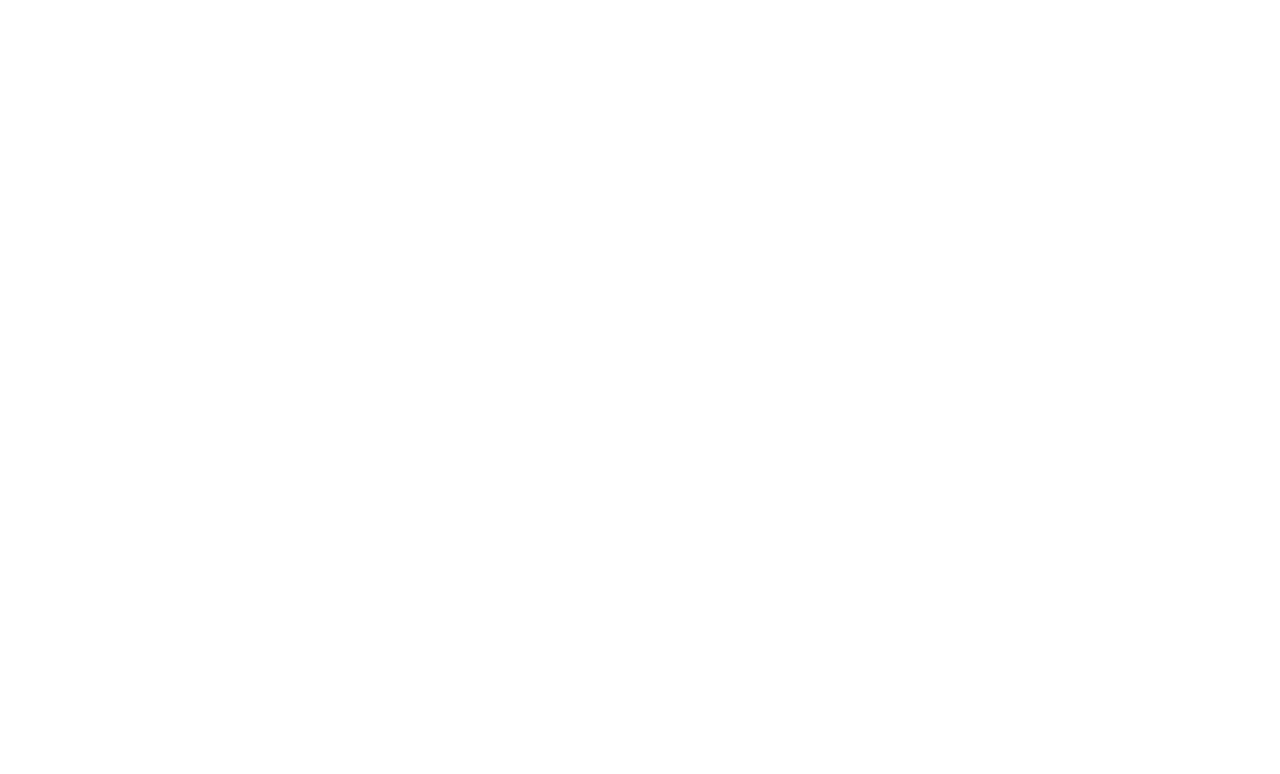
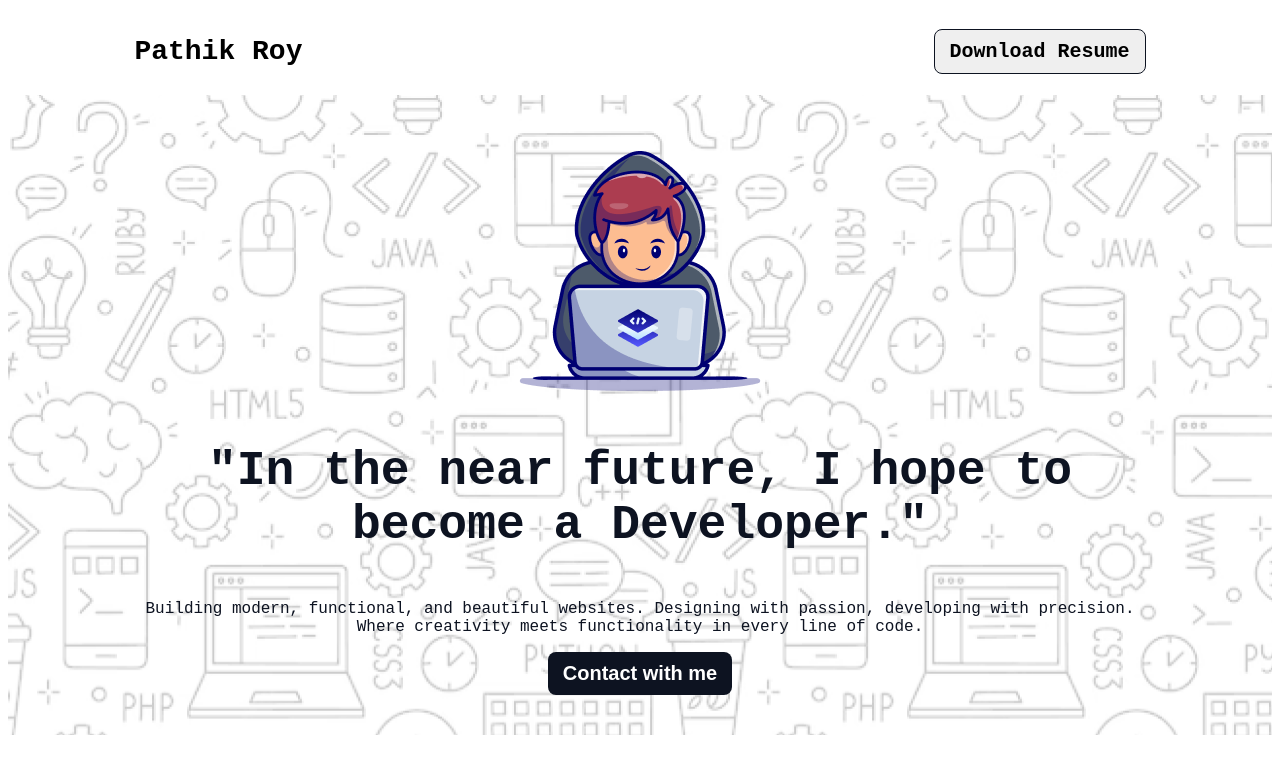
Before and after one commit to pathikroy86/Assignment-1, a plain HTML site: page index.html in a window 1280 px wide. Drawn offline with Linux system fonts and the light colour scheme; a web font is replaced by a local one.

Commit message:
header section

```diff
--- a/index.html
+++ b/index.html
@@ -10,7 +10,26 @@
 </head>
 
 <body>
-
+    <header>
+        <div class="nav-container">
+            <h3>Pathik Roy</h3>
+            <div>
+                <button>Download Resume</button>
+            </div>
+        </div>
+        <div class="banner-container">
+            <figure>
+                <img src="assets/Group.png" alt="">
+            </figure>
+            <h1>"In the near future, I hope to <br> become a Developer."</h1>
+            <p>Building modern, functional, and beautiful websites. Designing with passion, developing with precision.
+                <br> Where creativity meets functionality in every line of code.
+            </p>
+            <div>
+                <button class="contact-btn">Contact with me</button>
+            </div>
+        </div>
+    </header>
 </body>
 
 </html>
--- a/styles.css
+++ b/styles.css
@@ -0,0 +1,56 @@
+@import url('https://fonts.googleapis.com/css2?family=Azeret+Mono:ital,wght@0,100..900;1,100..900&display=swap');
+
+/* Nav Bar Styles */
+.nav-container {
+    width: 80%;
+    margin: 0 auto;
+    display: flex;
+    justify-content: space-between;
+    align-items: center;
+}
+
+.nav-container h3 {
+    font-family: "Azeret Mono", monospace;
+    font-size: 28px;
+    font-weight: 800;
+}
+
+.nav-container button {
+    border: 1px solid #0D1321;
+    padding: 10px 15px;
+    border-radius: 8px;
+    font-family: "Azeret Mono", monospace;
+    font-size: 20px;
+    font-weight: 600;
+}
+
+/* Banner Styles */
+.banner-container {
+    background-image: url(assets/Hero-bg.png);
+    display: flex;
+    flex-direction: column;
+    align-items: center;
+    padding: 40px 0;
+    text-align: center;
+    font-family: "Azeret Mono", monospace;
+}
+
+.banner-container h1 {
+    color: #0D1321;
+    font-size: 48px;
+    font-family: 800;
+}
+
+.banner-container p {
+    color: #0D1321;
+}
+
+.contact-btn {
+    background-color: #0D1321;
+    color: white;
+    border: none;
+    border-radius: 8px;
+    padding: 10px 15px;
+    font-size: 20px;
+    font-weight: 600;
+}
```
